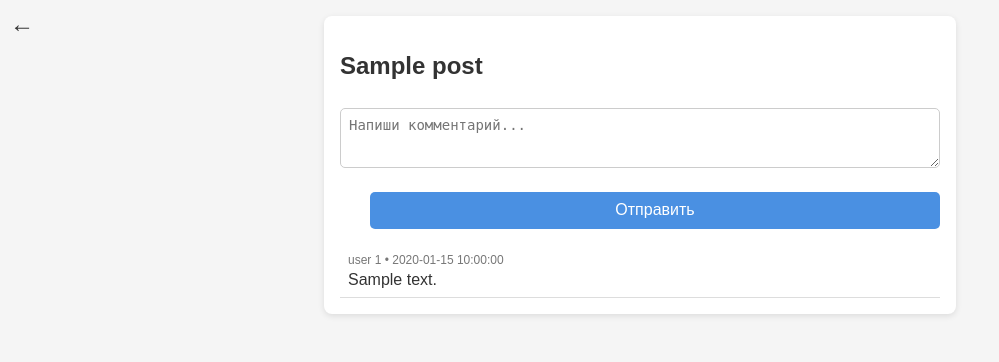
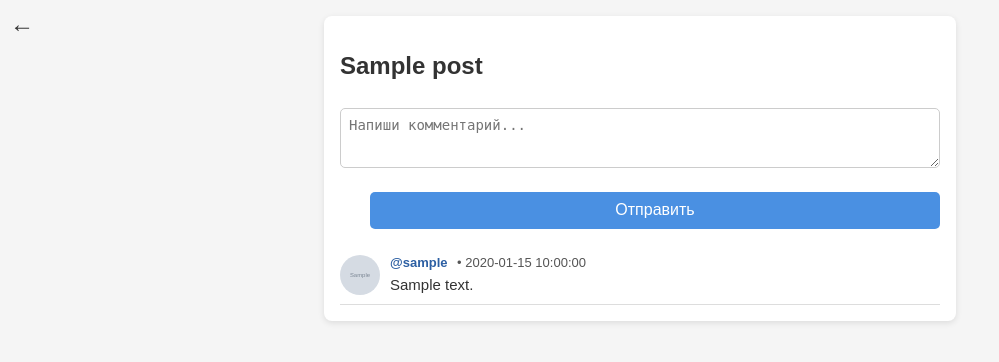
Before and after one commit to Xyrenzo/Test, a FastAPI app: template templates/comments.html in a window 1280 px wide. Shown: the top 362 px of the page, without its empty margins (0-999 px from the left). Run offline with FastAPI, Linux system fonts and the light colour scheme; the template is opened without the code that fills it: most values are stand-ins (such as "Sample title", 1, 10 or a date in 2020); grey boxes marked "Sample" are stand-in pictures.

Commit message:
Update comments.html

```diff
--- a/templates/comments.html
+++ b/templates/comments.html
@@ -29,14 +29,44 @@
         .comment-form button {
             align-self: flex-end;
         }
+        .comments-list {
+            margin-top: 1rem;
+        }
         .comment-item {
-            padding: 0.5rem;
+            display: flex;
+            align-items: flex-start;
+            gap: 10px;
+            padding: 0.6rem 0;
             border-bottom: 1px solid #ddd;
         }
+        .comment-avatar {
+            width: 40px;
+            height: 40px;
+            border-radius: 50%;
+            flex-shrink: 0;
+            object-fit: cover;
+        }
+        .comment-content {
+            flex: 1;
+        }
         .comment-meta {
-            font-size: 12px;
-            color: #777;
+            font-size: 13px;
+            color: #555;
             margin-bottom: 4px;
+        }
+        .comment-meta a {
+            color: #2c5fa3;
+            text-decoration: none;
+            font-weight: bold;
+            margin-right: 6px;
+        }
+        .comment-meta a:hover {
+            text-decoration: underline;
+        }
+        .comment-text {
+            font-size: 15px;
+            line-height: 1.4;
+            word-wrap: break-word;
         }
     </style>
 </head>
@@ -57,8 +87,18 @@
         {% if comments %}
             {% for c in comments %}
                 <div class="comment-item">
-                    <div class="comment-meta">user {{ c.user_id }} • {{ c.created_at }}</div>
-                    <div class="comment-text">{{ c.content }}</div>
+                    {% if c.avatar %}
+                        <img src="{{ c.avatar }}" alt="ava" class="comment-avatar">
+                    {% else %}
+                        <img src="/static/default-avatar.png" alt="ava" class="comment-avatar">
+                    {% endif %}
+                    <div class="comment-content">
+                        <div class="comment-meta">
+                            <a href="https://t.me/{{ c.username }}" target="_blank">@{{ c.username }}</a>
+                            • {{ c.created_at }}
+                        </div>
+                        <div class="comment-text">{{ c.content }}</div>
+                    </div>
                 </div>
             {% endfor %}
         {% else %}
```
